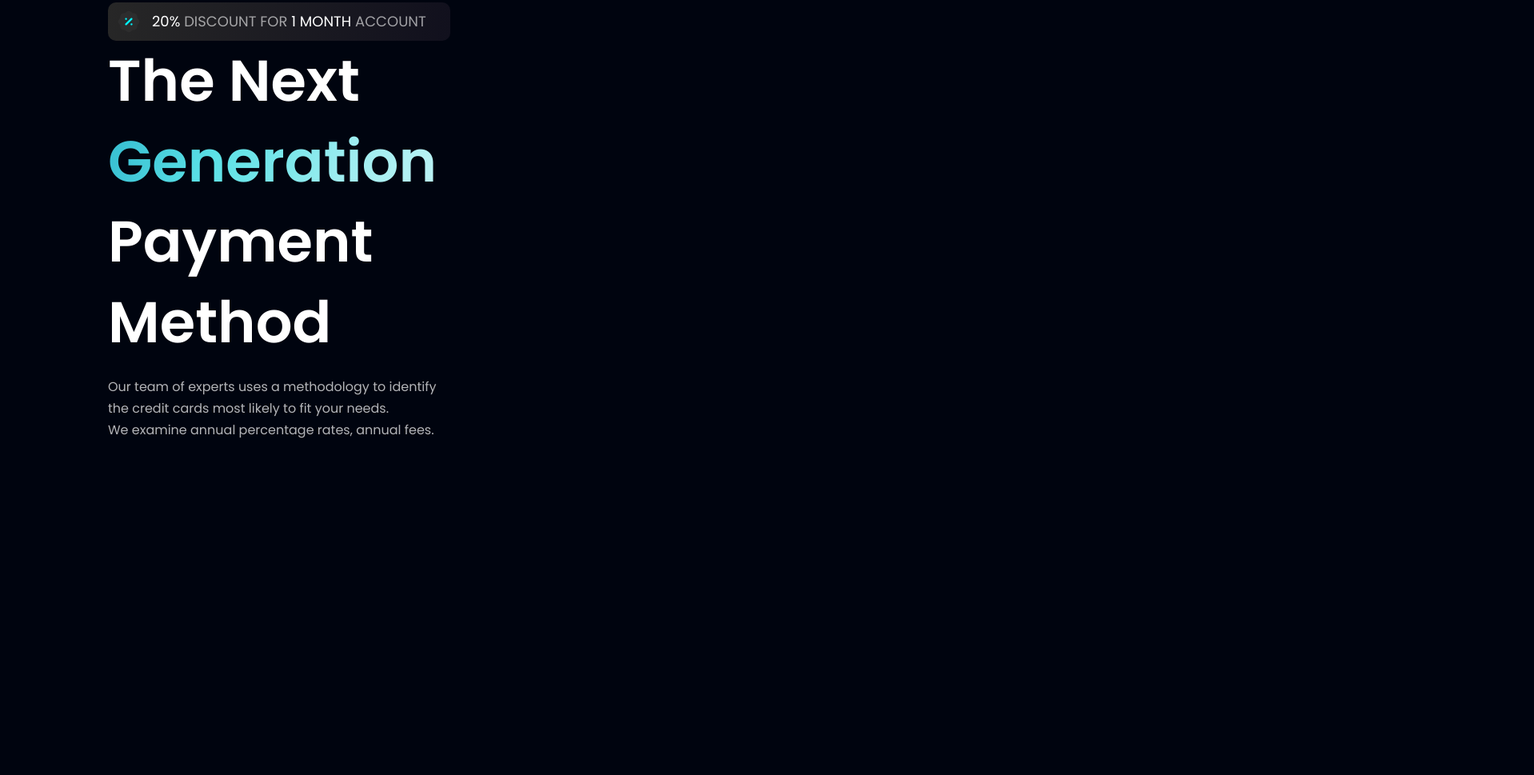
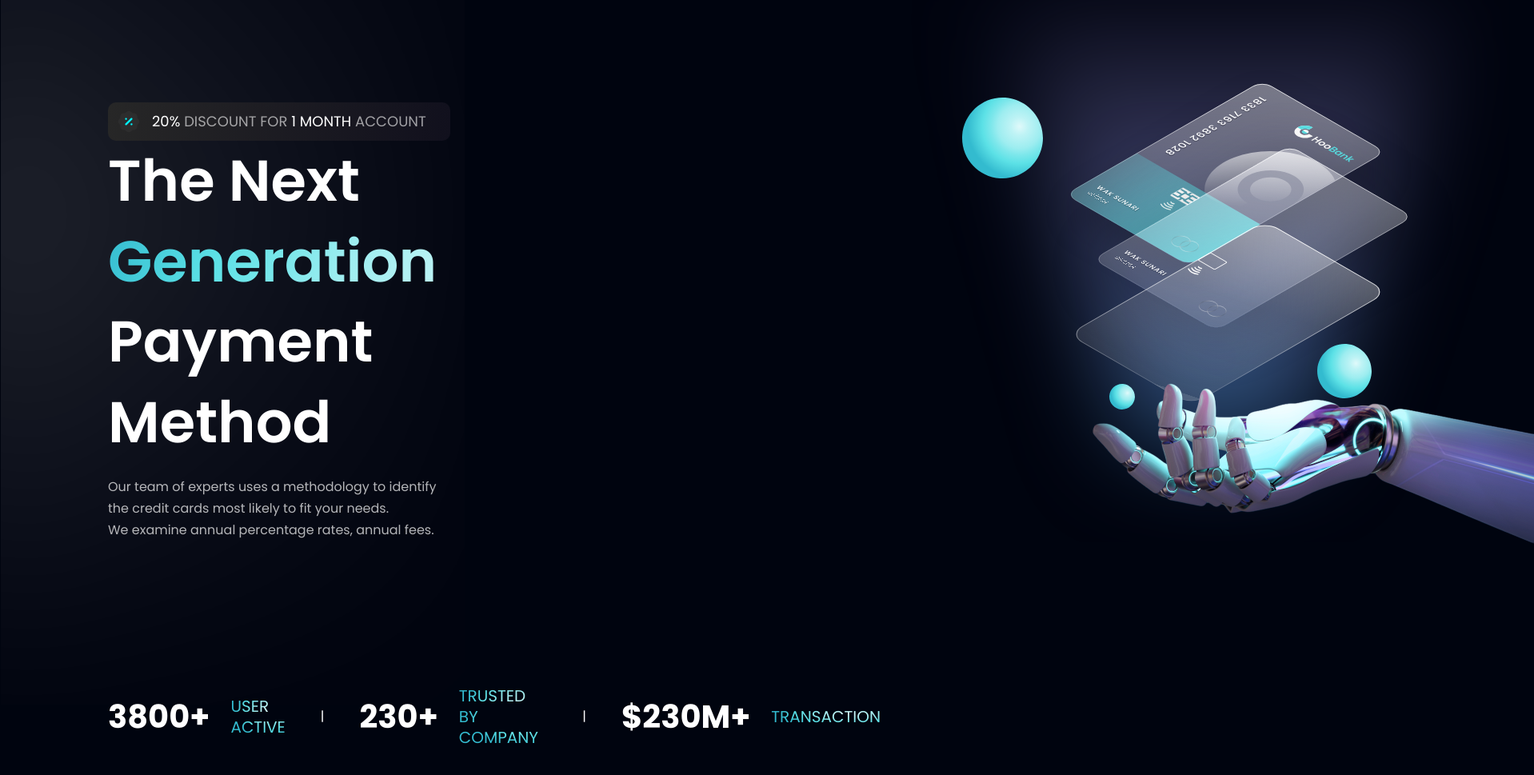
Before and after one commit to nickstrlnkv/hoobank-landing, a plain HTML site: page index.html in a window 1280 px wide. Shown: the part 145-1114 px from the top of the page at 80% size, 1918 px wide, since content can reach past the window. Before the commit the page ends 800 px from the top, so only its background shows below. Drawn offline with Linux system fonts and the light colour scheme.

Commit message:
Сверстал часть с информацией заслуг

```diff
--- a/index.html
+++ b/index.html
@@ -1,5 +1,6 @@
 <!DOCTYPE html>
 <html lang="ru">
+
 <head>
     <meta charset="UTF-8">
     <meta name="viewport" content="width=device-width, initial-scale=1.0">
@@ -8,6 +9,7 @@
     <link rel="shortcut icon" href="./imgs/logo.svg" type="image/x-icon">
     <title>HooBank – The Next Generation Payment Method</title>
 </head>
+
 <body>
     <header class="header">
         <div class="header__logo">
@@ -30,7 +32,8 @@
             <div class="discount">
                 <img class="discount-img" src="./imgs/discount.svg" alt="The discount icon">
                 <div class="discount-text">
-                    <span class="discount-primary">20%</span><span class="discount-highlight"> discount for </span><span class="discount-primary">1 month </span><span class="discount-highlight">account</span>
+                    <span class="discount-primary">20%</span><span class="discount-highlight"> discount for </span><span
+                        class="discount-primary">1 month </span><span class="discount-highlight">account</span>
                 </div>
             </div>
             <div class="main-text">
@@ -39,10 +42,38 @@
                 <p class="text-primary">Payment Method</p>
                 <a href="#"><img class="discount-get_started-img" src="./imgs/get_started.svg" alt=""></a>
             </div>
-            <p class="description">Our team of experts uses a methodology to identify<br> the credit cards most likely to fit your needs.<br>
+            <p class="description">Our team of experts uses a methodology to identify<br> the credit cards most likely
+                to fit your needs.<br>
                 We examine annual percentage rates, annual fees.</p>
         </div>
-        <div class="main__right"></div>
+        <div class="main__right">
+            <img class="hand-blur" src="./imgs/hand_blur.svg" alt="">
+            <img class="ball_1" src="./imgs/ball1.svg" alt="The ball">
+            <img class="card_1" src="./imgs/card_up.svg" alt="The card">
+            <img class="card_2" src="./imgs/card_avg.svg" alt="The card 2">
+            <img class="card_3" src="./imgs/card_down.svg" alt="The card 3">
+            <img class="ball_2" src="./imgs/ball2.svg" alt="The ball2">
+            <img class="ball_3" src="./imgs/ball3.svg" alt="The ball3">
+            <img class="robot-hand" src="./imgs/robot-hand.png" alt="The robot hand">
+            <img class="text-blur" src="./imgs/text_blur.svg" alt="">
+        </div>
+    </section>
+    <section class="info">
+        <div class="info-element">
+            <h2 class="info-h">3800+</h2>
+            <p class="info-text">user active</p>
+            <p class="info-divider">|</p>
+        </div>
+        <div class="info-element">
+            <h2 class="info-h">230+</h2>
+            <p class="info-text">trusted by company</p>
+            <p class="info-divider">|</p>
+        </div>
+        <div class="info-element">
+            <h2 class="info-h">$230M+</h2>
+            <p class="info-text">transaction</p>
+        </div>
     </section>
 </body>
+
 </html>
--- a/styles/style.css
+++ b/styles/style.css
@@ -10,15 +10,18 @@ body {
     padding-left: 135px;
     padding-right: 135px;
     background-color: var(--background-color);
+    overflow-x: hidden;
 }
 
 .header {
     margin-top: 30px;
+    margin-bottom: 65px;
     display: flex;
     align-content: center;
     justify-content: space-between;
 
-    margin-bottom: 65px;
+    margin-bottom: 190px;
+
 }
 .header__text {
     display: inline;
@@ -28,7 +31,7 @@ body {
 .discount-get_started-img {
     position: absolute;
     left: 600px;
-    top: 200px;
+    top: 275px;
 }
 
 
@@ -128,3 +131,103 @@ body {
     line-height: 170%;
     color:rgba(255, 255, 255, 0.7)
 }
+
+
+.ball_1 {
+    position: absolute;
+    width: 101px;
+    height: 101px;
+
+    left: 1203px;
+    top: 267px;
+}
+
+.ball_2 {
+    position: absolute;
+    left: 1647px;
+    top: 575px;
+}
+
+.ball_3 {
+    position: absolute;
+    left: 1387px;
+    top: 625px;
+
+}
+
+.card_1 {
+    position: absolute;
+    top: 232px;
+    left: 1303px;
+}
+
+.card_2 {
+    position: absolute;
+    top: 270px;
+    left: 1303px;
+}
+
+.card_3 {
+    position: absolute;
+    top: 426px;
+    left: 1345px;
+}
+
+.robot-hand {
+    left: 1249px;
+    position: absolute;
+    top: 390px;
+}
+
+.hand-blur {
+    position: absolute;
+    left: 1120px;
+    top: 55px;
+}
+
+.text-blur {
+    position: absolute;
+    left: 1px;
+    top: 0px;
+    filter: blur();
+    z-index: -1;
+}
+
+.info-h {
+    font-size: 40px;
+    line-height: 130%;
+    color: white;
+
+    margin-right: 26px;
+}
+
+.info {
+    display: flex;
+    justify-content: center;
+    flex-direction: row;
+
+    margin-top: 144px;
+    margin-bottom: 180px;
+}
+
+.info-element {
+    display: flex;
+    align-items: center;
+}
+
+.info-text {
+    font-size: 20px;
+    line-height: 130%;
+    text-transform: uppercase;
+    margin-right: 44px;
+
+    color: transparent;
+    background: radial-gradient(64.33% 64.33% at 71.16%  35.69%, rgb(222, 249, 250) 0.8877529762685299%, rgb(190, 243, 245) 17.229999601840973%, rgb(157, 237, 240) 42.03999936580658%, rgb(125, 231, 235) 55.11999726295471%, rgb(92, 225, 230) 71.5399980545044%, rgb(51, 187, 207) 100%);
+    background-clip: text;
+
+}
+
+.info-divider {
+    color: white;
+    margin-right: 44px;
+}
```
Also changed, not shown: imgs/ball1.svg (added), imgs/ball2.svg (added), imgs/ball3.svg (added), imgs/card_avg.svg (added), imgs/card_down.svg (added), imgs/card_up.svg (added), imgs/hand_blur.svg (added), imgs/robot-hand.png (added), imgs/text_blur.svg (added).
